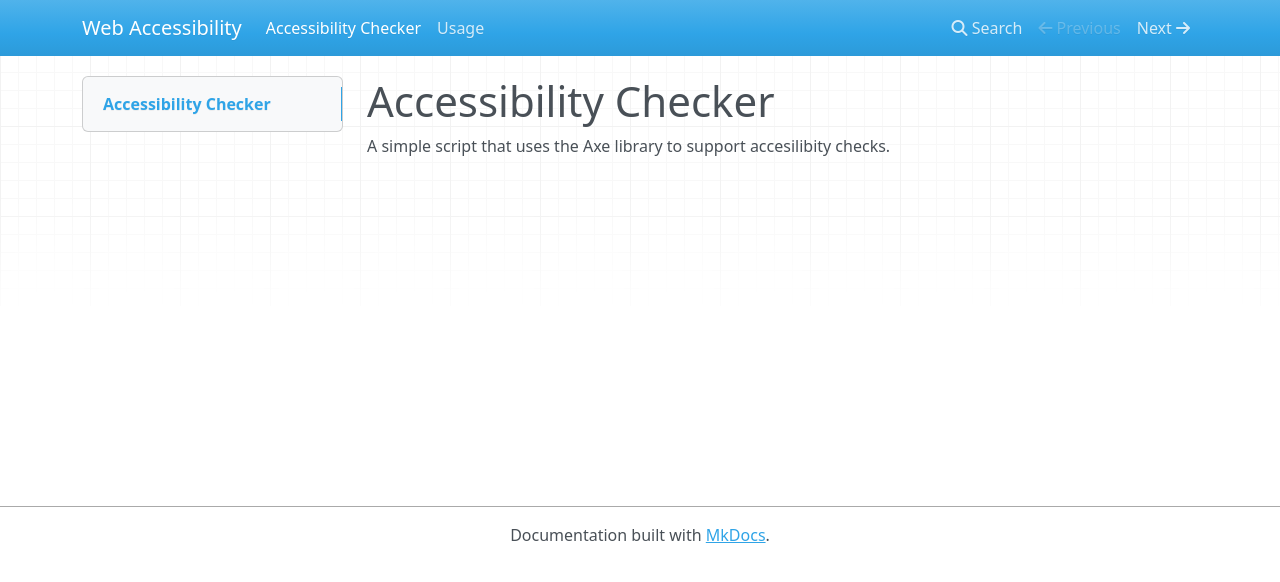
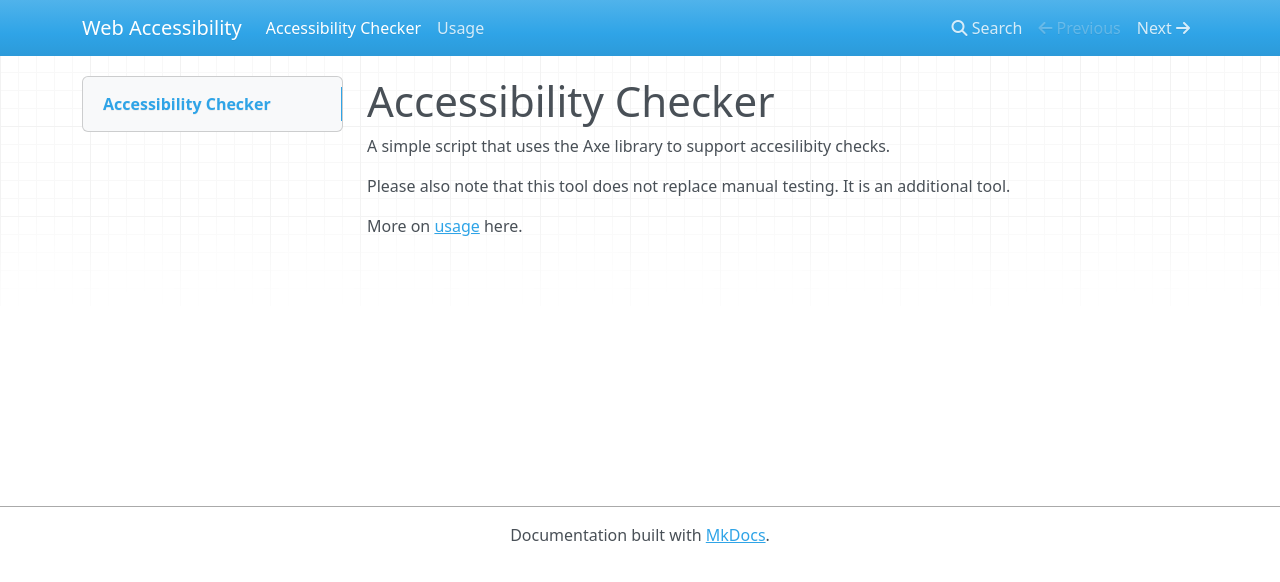
Before and after one commit to iaine/web-accessibility, an MkDocs documentation site: the page built from docs/docs/index.md, in a window 1280 px wide. Shown: the top 582 px of the page. Built offline with MkDocs 1.6.1, drawn with Linux system fonts in a browser that asks for light colours; nearby versions of some CDN libraries.

Commit message:
UPdated front page

```diff
--- a/docs/docs/index.md
+++ b/docs/docs/index.md
@@ -1,3 +1,7 @@
 # Accessibility Checker
 
 A simple script that uses the Axe library to support accesilibity checks.
+
+Please also note that this tool does not replace manual testing. It is an additional tool.
+
+More on [usage](usage) here.
```
